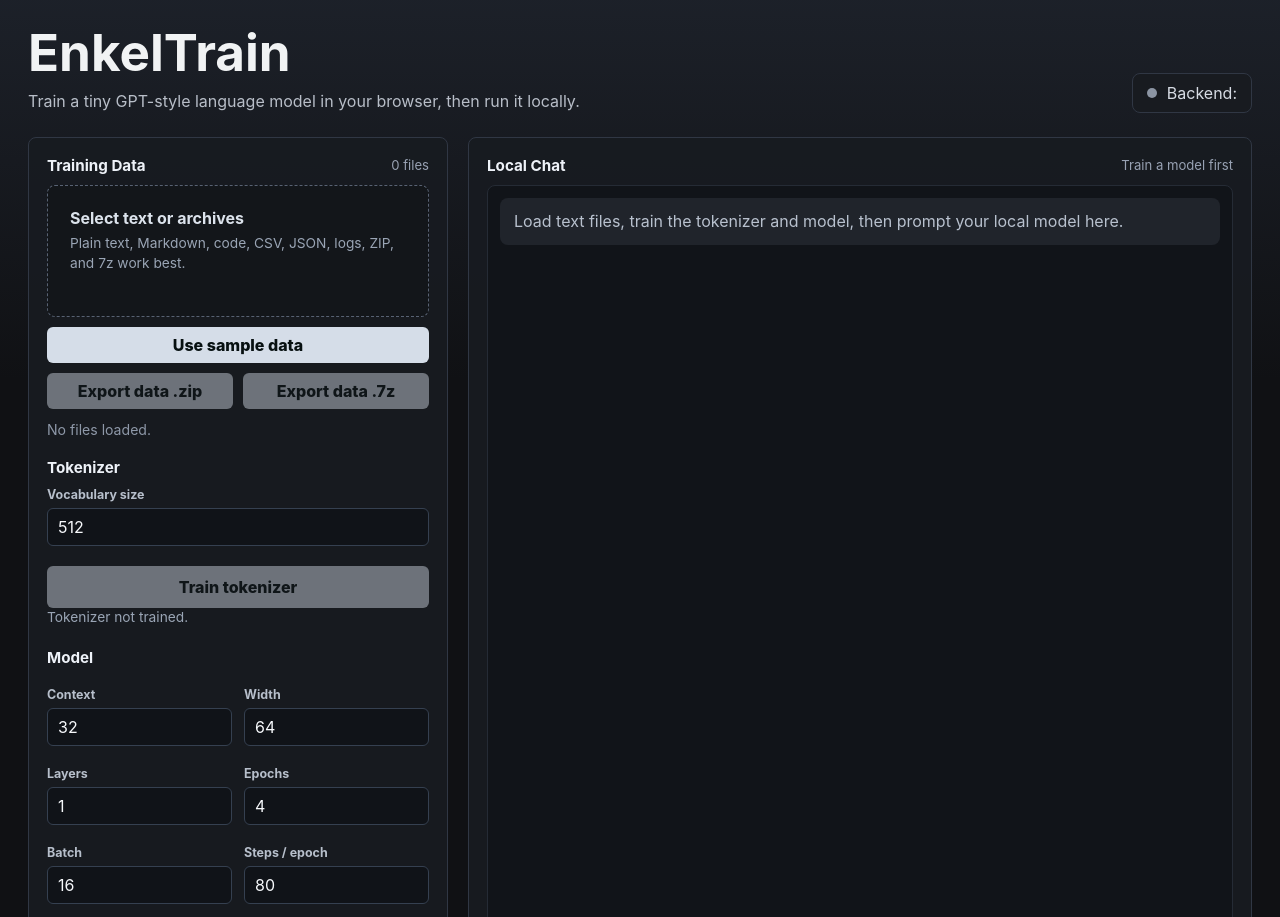
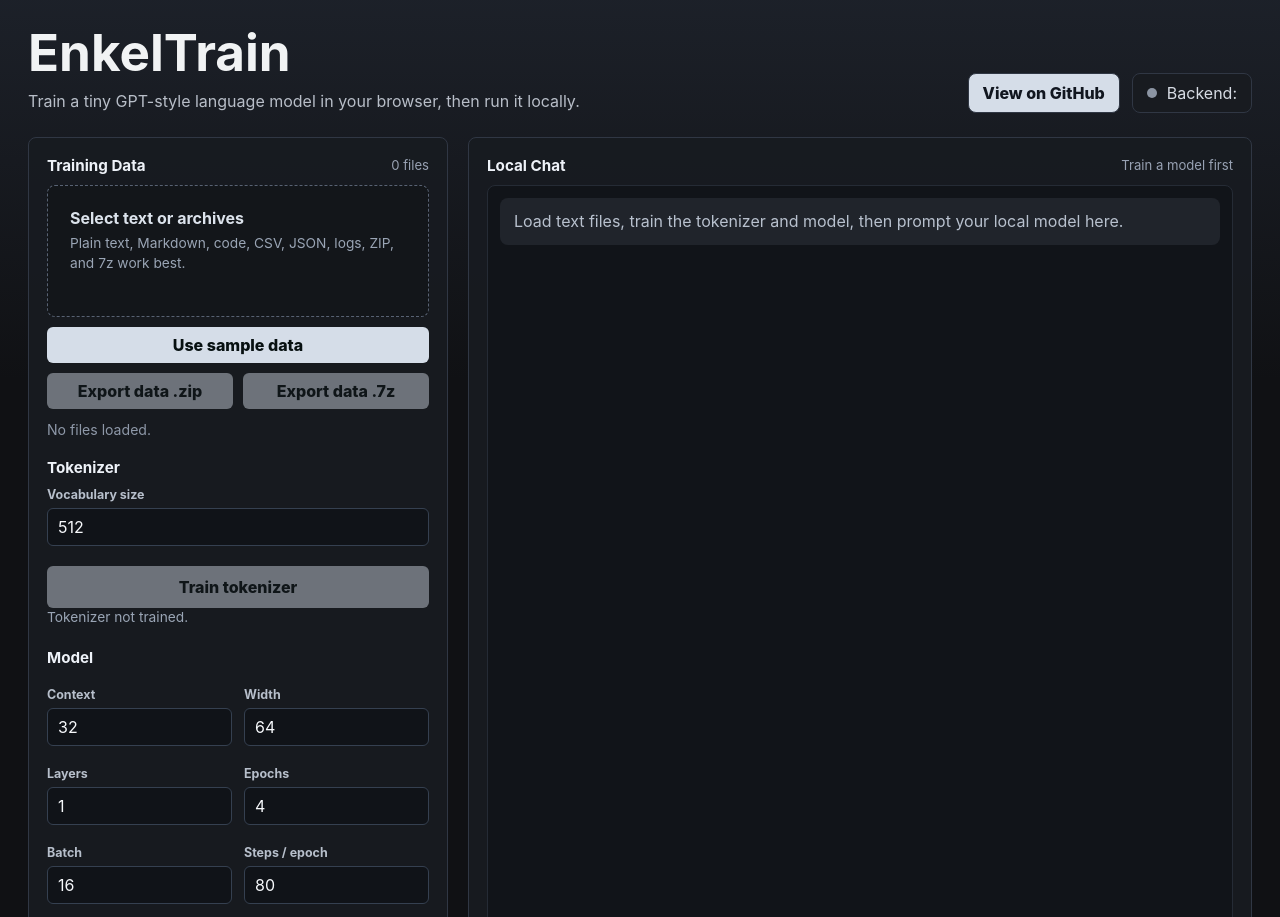
Before and after one commit to Aspenini/EnkelTrain, a website built with Vite: page index.html in a window 1280 px wide. Shown: the top 917 px of the page. Built offline with nearby package versions, Linux system fonts and the light colour scheme; what @tensorflow/tfjs, libarchive.js would draw is missing.

Commit message:
Add GitHub link button and style updates for topbar actions

```diff
--- a/src/main.ts
+++ b/src/main.ts
@@ -44,9 +44,19 @@ app.innerHTML = `
         <h1>EnkelTrain</h1>
         <p>Train a tiny GPT-style language model in your browser, then run it locally.</p>
       </div>
-      <div class="status-block">
-        <span class="status-dot" id="backend-dot"></span>
-        <span id="backend-label">Backend: checking</span>
+      <div class="topbar-actions">
+        <a
+          class="repo-button"
+          href="https://github.com/Aspenini/EnkelTrain"
+          target="_blank"
+          rel="noreferrer"
+        >
+          View on GitHub
+        </a>
+        <div class="status-block">
+          <span class="status-dot" id="backend-dot"></span>
+          <span id="backend-label">Backend: checking</span>
+        </div>
       </div>
     </section>
 
--- a/src/styles.css
+++ b/src/styles.css
@@ -46,6 +46,12 @@ button {
   margin-bottom: 24px;
 }
 
+.topbar-actions {
+  display: inline-flex;
+  align-items: center;
+  gap: 12px;
+}
+
 h1,
 h2,
 p {
@@ -82,6 +88,25 @@ h2 {
   background: #181b20;
   color: #d7dce4;
   white-space: nowrap;
+}
+
+.repo-button {
+  display: inline-flex;
+  align-items: center;
+  justify-content: center;
+  min-height: 40px;
+  padding: 0 14px;
+  border: 1px solid #303744;
+  border-radius: 8px;
+  background: #d5dde8;
+  color: #11161f;
+  font-weight: 760;
+  text-decoration: none;
+  white-space: nowrap;
+}
+
+.repo-button:hover {
+  filter: brightness(0.96);
 }
 
 .status-dot {
```
